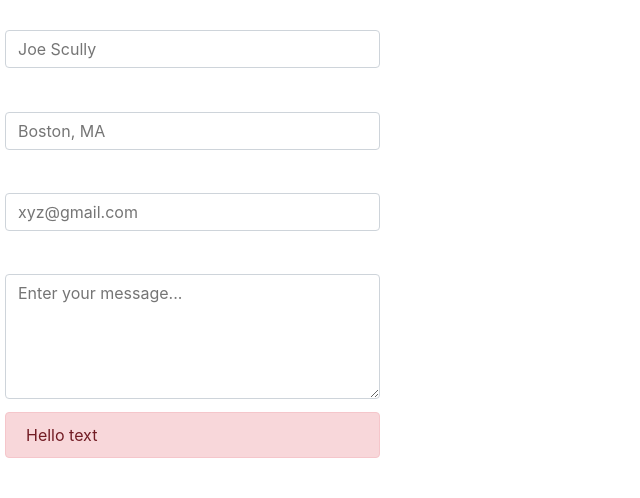
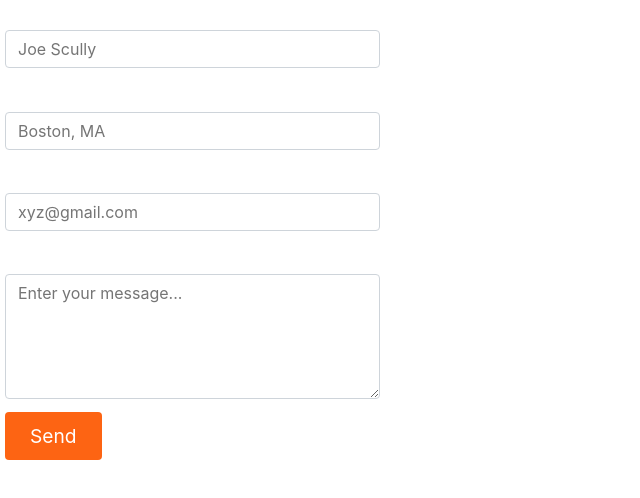
Before and after one commit to KateChantha/react-forms, a React (Create React App) app: page / in a window 1280 px wide. Shown: the top 498 px of the page, without its empty margins (0-640 px from the left). Built offline with nearby package versions, Linux system fonts and the light colour scheme.

Commit message:
add button

```diff
--- a/src/components/AutoForm.js
+++ b/src/components/AutoForm.js
@@ -108,10 +108,13 @@ function AutoForm({ form }) {
         ))
       }
 
-      <div>
-        {/* <Spinner /> */}
-        <Message text='Hello text' />
+      <div className="form-buttom">
+        <button type="submit">
+          {form.config.buttonText || 'Submit'}
+        </button>
+        {/* <Spinner loading={status === 'loading' && spinner} /> */}
       </div>
+      {/* <Message status={status} text={messages[status]} /> */}
     </form>
   );
 }
```
Also changed, not shown: 1 other file (tests, documents, lock files or other folders).
